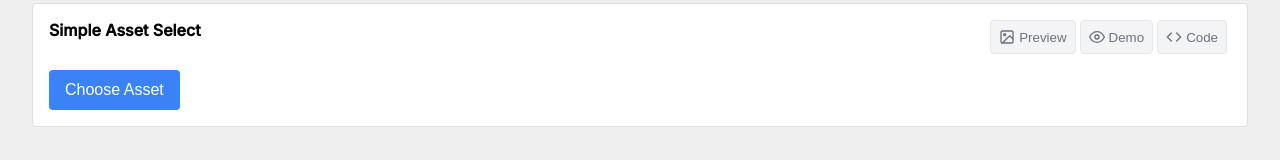
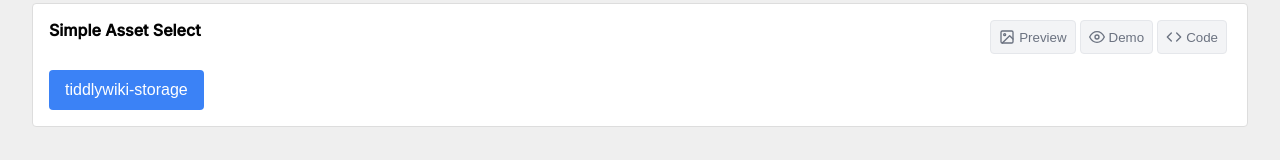
Before and after one commit to mindcrazyapps/uiux-tiddlywiki-store, a Next.js app: page /components/choose_asset in a window 1280 px wide. Both pictures are taken after a click on the button "Demo". Shown: the part 134-294 px from the top of the page. Built offline with nearby package versions, Linux system fonts and the light colour scheme.

Commit message:
add changes

```diff
--- a/components/kit/choose_asset/Example1.tsx
+++ b/components/kit/choose_asset/Example1.tsx
@@ -185,13 +185,13 @@
 
 	return (
 		<div>
-			<ChooseAssets onClick={() => setShowModal(true)}>Choose Asset</ChooseAssets>
+			<ChooseAssets onClick={() => setShowModal(true)}>tiddlywiki-storage</ChooseAssets>
 
 			{showModal && (
 				<ModalOverlay>
 					<ModalConent ref={modalRef}>
 						<ModalHeader>
-							<h3>Choose Asset</h3>
+							<h3>tiddlywiki-storage</h3>
 							<div className="close" onClick={() => setShowModal(false)}>
 								<svg
 									xmlns="http://www.w3.org/2000/svg"
```
